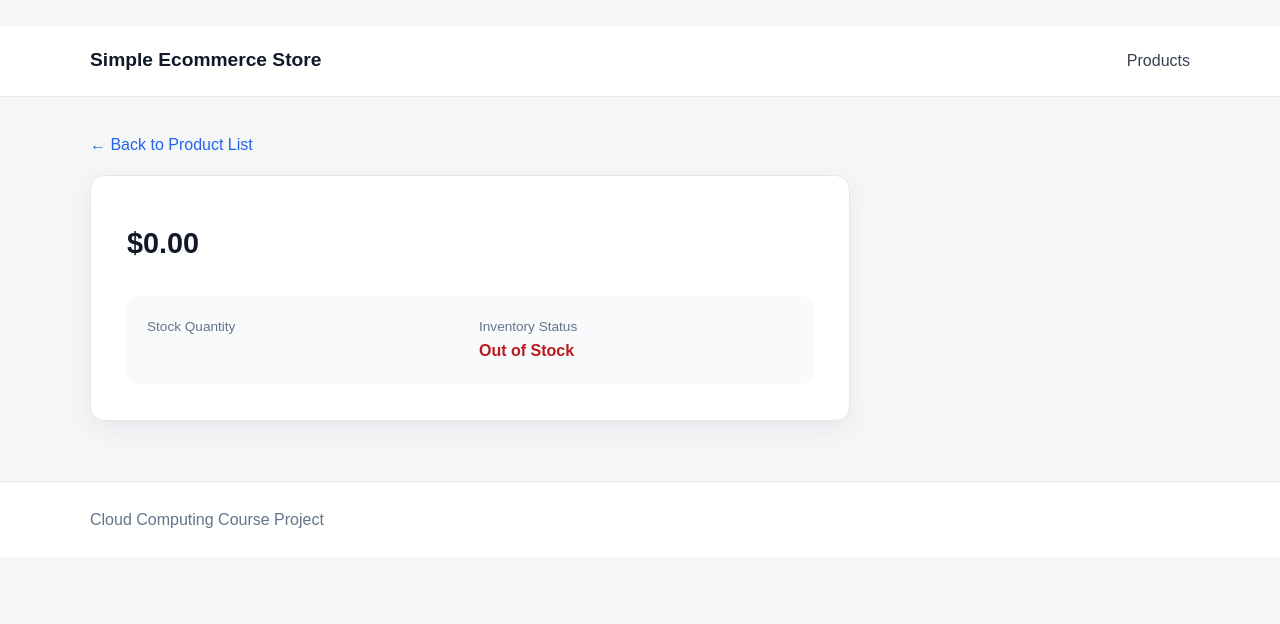
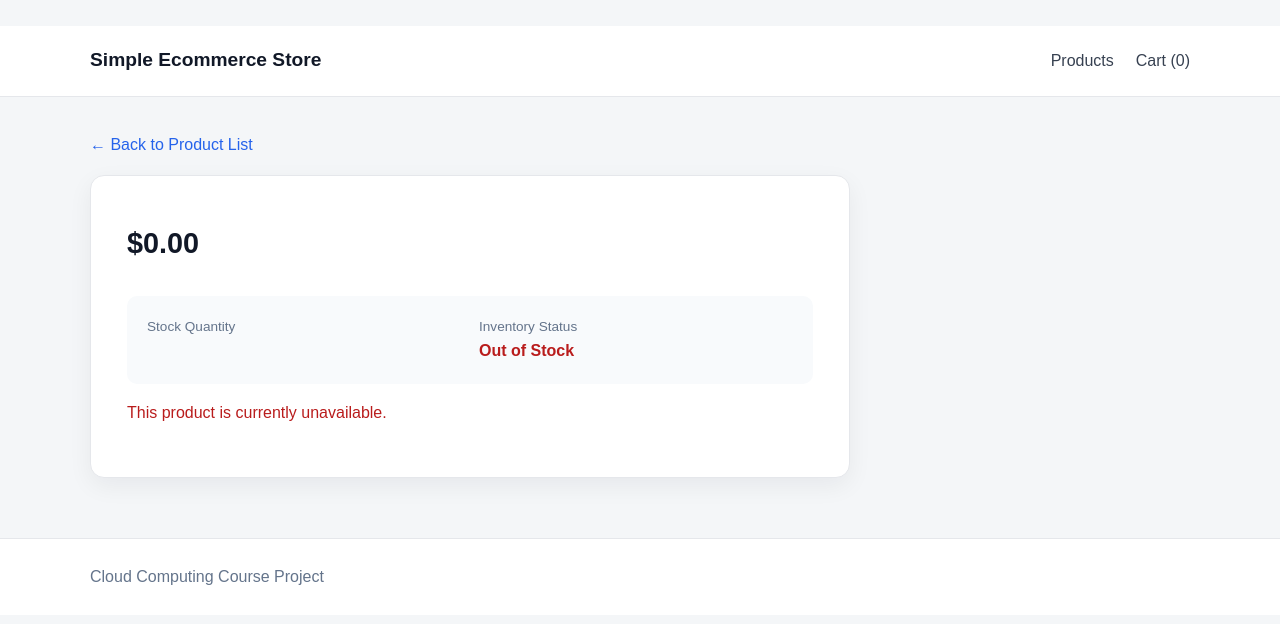
Before and after one commit to mcwch/Chihang-Wei-cloud-project, a Flask app: template ecommerce_app/templates/product_detail.html in a window 1280 px wide. Shown: the top 624 px of the page. Run offline with Flask 3, Linux system fonts and the light colour scheme; the template is opened without the code that fills it, so the values that code supplies are empty.

Commit message:
Add session shopping cart

```diff
--- a/ecommerce_app/app.py
+++ b/ecommerce_app/app.py
@@ -1,4 +1,13 @@
-from flask import Flask, render_template
+from decimal import Decimal
+
+from flask import (
+    Flask,
+    redirect,
+    render_template,
+    request,
+    session,
+    url_for,
+)
 
 from config import Config
 from models import Product, db
@@ -39,6 +48,82 @@ def create_app(test_config=None):
             product=product,
         )
 
+    @app.post("/cart/add/<int:product_id>")
+    def add_to_cart(product_id):
+        product = db.get_or_404(Product, product_id)
+
+        try:
+            quantity = int(request.form.get("quantity", 1))
+        except (TypeError, ValueError):
+            quantity = 1
+
+        quantity = max(quantity, 1)
+
+        cart = session.get("cart", {})
+        product_key = str(product.id)
+
+        current_quantity = int(cart.get(product_key, 0))
+        new_quantity = current_quantity + quantity
+
+        # Prevent the cart quantity from exceeding inventory.
+        cart[product_key] = min(new_quantity, product.stock)
+
+        session["cart"] = cart
+        session.modified = True
+
+        return redirect(url_for("view_cart"))
+
+    @app.route("/cart")
+    def view_cart():
+        cart = session.get("cart", {})
+
+        if not cart:
+            return render_template(
+                "cart.html",
+                cart_items=[],
+                cart_total=Decimal("0.00"),
+            )
+
+        product_ids = [
+            int(product_id)
+            for product_id in cart
+        ]
+
+        products = Product.query.filter(
+            Product.id.in_(product_ids)
+        ).all()
+
+        products_by_id = {
+            product.id: product
+            for product in products
+        }
+
+        cart_items = []
+        cart_total = Decimal("0.00")
+
+        for product_id, quantity in cart.items():
+            product = products_by_id.get(int(product_id))
+
+            if product is None:
+                continue
+
+            subtotal = product.price * quantity
+            cart_total += subtotal
+
+            cart_items.append(
+                {
+                    "product": product,
+                    "quantity": quantity,
+                    "subtotal": subtotal,
+                }
+            )
+
+        return render_template(
+            "cart.html",
+            cart_items=cart_items,
+            cart_total=cart_total,
+        )
+
     return app
 
 
--- a/ecommerce_app/static/style.css
+++ b/ecommerce_app/static/style.css
@@ -211,3 +211,97 @@ nav a {
         padding: 24px;
     }
 }
+
+nav {
+    display: flex;
+    gap: 22px;
+}
+
+.cart-page {
+    padding: 45px 0;
+}
+
+.cart-list {
+    display: grid;
+    gap: 16px;
+}
+
+.cart-item {
+    display: flex;
+    align-items: center;
+    justify-content: space-between;
+    padding: 24px;
+    background: #ffffff;
+    border: 1px solid #e5e7eb;
+    border-radius: 14px;
+}
+
+.cart-item h2 {
+    margin: 5px 0;
+}
+
+.cart-subtotal {
+    display: flex;
+    flex-direction: column;
+    text-align: right;
+}
+
+.cart-subtotal span,
+.cart-summary span {
+    color: #64748b;
+}
+
+.cart-subtotal strong {
+    font-size: 1.3rem;
+}
+
+.cart-summary {
+    display: flex;
+    align-items: center;
+    justify-content: space-between;
+    margin-top: 22px;
+    padding: 24px;
+    background: #111827;
+    color: #ffffff;
+    border-radius: 14px;
+}
+
+.cart-summary strong {
+    font-size: 1.7rem;
+}
+
+.add-cart-form {
+    display: flex;
+    align-items: end;
+    gap: 12px;
+    margin-top: 28px;
+}
+
+.add-cart-form label {
+    font-weight: 700;
+}
+
+.add-cart-form input {
+    width: 90px;
+    padding: 10px;
+    border: 1px solid #cbd5e1;
+    border-radius: 8px;
+}
+
+.add-cart-form .button {
+    margin-top: 0;
+    border: 0;
+    cursor: pointer;
+}
+
+@media (max-width: 600px) {
+    .cart-item {
+        align-items: flex-start;
+        flex-direction: column;
+    }
+
+    .cart-subtotal {
+        margin-top: 15px;
+        text-align: left;
+    }
+}
--- a/ecommerce_app/templates/base.html
+++ b/ecommerce_app/templates/base.html
@@ -2,11 +2,16 @@
 <html lang="en">
 <head>
     <meta charset="UTF-8">
+
     <meta
         name="viewport"
         content="width=device-width, initial-scale=1.0"
     >
-    <title>{% block title %}Simple Ecommerce Store{% endblock %}</title>
+
+    <title>
+        {% block title %}Simple Ecommerce Store{% endblock %}
+    </title>
+
     <link
         rel="stylesheet"
         href="{{ url_for('static', filename='style.css') }}"
@@ -20,7 +25,14 @@
             </a>
 
             <nav>
-                <a href="{{ url_for('home') }}">Products</a>
+                <a href="{{ url_for('home') }}">
+                    Products
+                </a>
+
+                <a href="{{ url_for('view_cart') }}">
+                    Cart
+                    ({{ session.get("cart", {}).values() | sum }})
+                </a>
             </nav>
         </div>
     </header>
--- a/ecommerce_app/templates/product_detail.html
+++ b/ecommerce_app/templates/product_detail.html
@@ -38,5 +38,38 @@
             {% endif %}
         </div>
     </div>
+
+    {% if product.stock > 0 %}
+        <form
+            class="add-cart-form"
+            method="post"
+            action="{{ url_for(
+                'add_to_cart',
+                product_id=product.id
+            ) }}"
+        >
+            <label for="quantity">
+                Quantity
+            </label>
+
+            <input
+                id="quantity"
+                name="quantity"
+                type="number"
+                value="1"
+                min="1"
+                max="{{ product.stock }}"
+                required
+            >
+
+            <button class="button" type="submit">
+                Add to Cart
+            </button>
+        </form>
+    {% else %}
+        <p class="out-of-stock">
+            This product is currently unavailable.
+        </p>
+    {% endif %}
 </section>
 {% endblock %}
```
Also changed, not shown: ecommerce_app/templates/cart.html (added, +68 -0 lines), ecommerce_app/tests/test_cart.py (added, +80 -0 lines).
